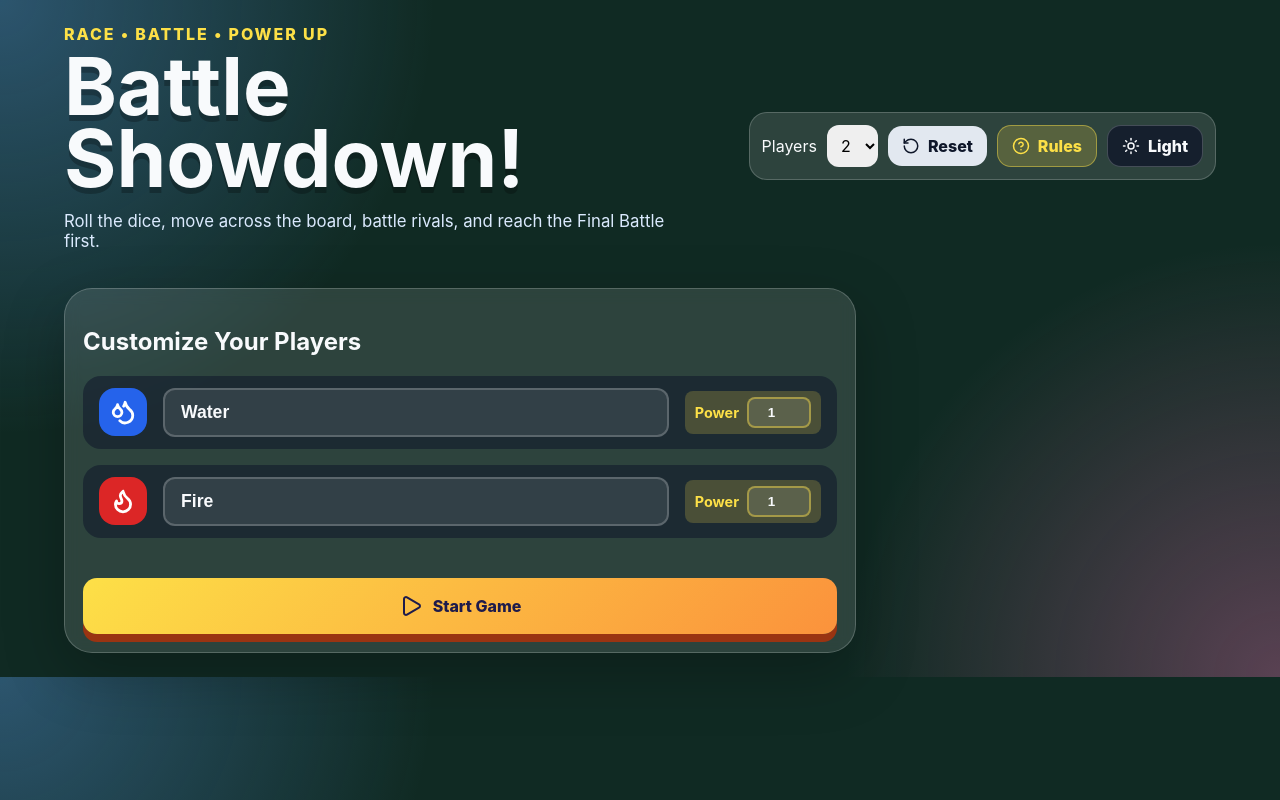
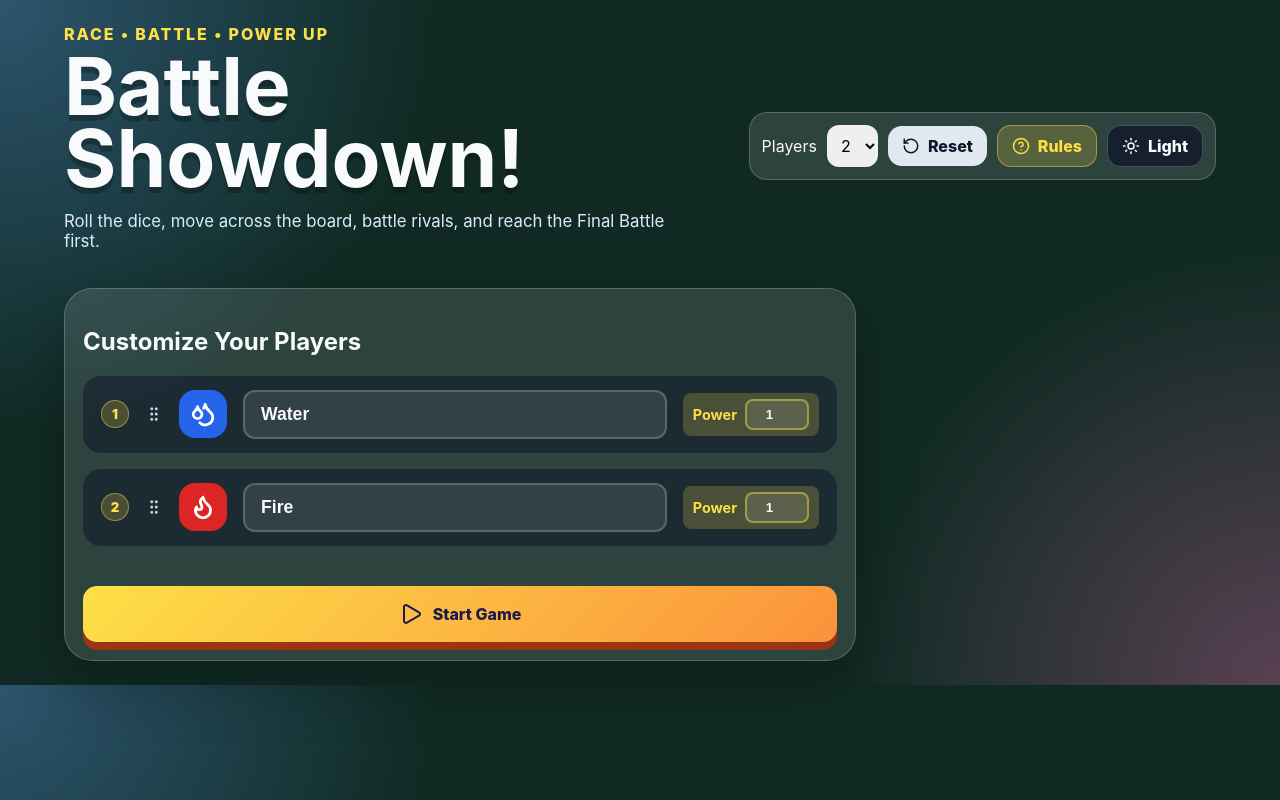
Before and after one commit to jwhite052/battle-showdown, a React (Vite) app: page / in a window 1280 px wide. Built offline with nearby package versions, Linux system fonts and the light colour scheme; the HTML template or start-up script is replaced by a standard one.

Commit message:
Add numbering

```diff
--- a/src/App.jsx
+++ b/src/App.jsx
@@ -1,5 +1,5 @@
 import React, { useEffect, useMemo, useRef, useState } from "react";
-import { Dice5, Swords, RotateCcw, Trophy, Sparkles, Play, Moon, Sun, Droplets, Flame, Zap, Leaf, HelpCircle, X } from "lucide-react";
+import { Dice5, Swords, RotateCcw, Trophy, Sparkles, Play, Moon, Sun, Droplets, Flame, Zap, Leaf, HelpCircle, X, GripVertical } from "lucide-react";
 import "./styles.css";
 
 const characters = [
@@ -8,6 +8,7 @@ const characters = [
   { id: "lightning", name: "Lightning", icon: Zap, power: 1, color: "#eab308" },
   { id: "leaf", name: "Leaf", icon: Leaf, power: 1, color: "#16a34a" },
 ];
+const defaultCharacterOrder = characters.map(c => c.id);
 
 const board = [
   "start", "normal", "battle", "boost", "normal", "trap",
@@ -38,8 +39,14 @@ const spaceLabels = {
   final: "FINISH"
 };
 
-function makePlayers(count, customNames = {}, customPowers = {}) {
-  return characters.slice(0, count).map((c) => ({
+function getOrderedCharacters(order = defaultCharacterOrder) {
+  return order
+    .map(id => characters.find(c => c.id === id))
+    .filter(Boolean);
+}
+
+function makePlayers(count, customNames = {}, customPowers = {}, playerOrder = defaultCharacterOrder) {
+  return getOrderedCharacters(playerOrder).slice(0, count).map((c) => ({
     ...c,
     customName: customNames[c.id] || c.name,
     power: customPowers[c.id] || 1,
@@ -120,7 +127,9 @@ export default function App() {
   const [customPowers, setCustomPowers] = useState(() =>
     Object.fromEntries(characters.map(c => [c.id, 1]))
   );
-  const [players, setPlayers] = useState(() => makePlayers(2, {}, Object.fromEntries(characters.map(c => [c.id, 1]))));
+  const [playerOrder, setPlayerOrder] = useState(defaultCharacterOrder);
+  const [draggedPlayerId, setDraggedPlayerId] = useState(null);
+  const [players, setPlayers] = useState(() => makePlayers(2, {}, Object.fromEntries(characters.map(c => [c.id, 1])), defaultCharacterOrder));
   const [current, setCurrent] = useState(0);
   const [dice, setDice] = useState(null);
   const [rolling, setRolling] = useState(false);
@@ -156,6 +165,7 @@ export default function App() {
     : null;
   const turnDisplayPlayer = battleRoller || currentPlayer;
   const turnLabel = battleRoller ? "Battle Turn" : "Current Turn";
+  const setupCharacters = useMemo(() => getOrderedCharacters(playerOrder), [playerOrder]);
 
   useEffect(() => {
     document.body.dataset.theme = theme;
@@ -235,7 +245,7 @@ export default function App() {
   }
 
   function reset(count = playerCount) {
-    setPlayers(makePlayers(count, customNames, customPowers));
+    setPlayers(makePlayers(count, customNames, customPowers, playerOrder));
     setCurrent(0);
     setDice(null);
     setMoving(false);
@@ -261,7 +271,7 @@ export default function App() {
   }
 
   function startGame() {
-    setPlayers(makePlayers(playerCount, customNames, customPowers));
+    setPlayers(makePlayers(playerCount, customNames, customPowers, playerOrder));
     setGameStarted(true);
     setIntroActive(true);
     setLog(["Game started!"]);
@@ -273,6 +283,22 @@ export default function App() {
 
   function updatePower(id, power) {
     setCustomPowers(prev => ({ ...prev, [id]: clampPower(power) }));
+  }
+
+  function reorderPlayers(targetId) {
+    if (!draggedPlayerId || draggedPlayerId === targetId) return;
+
+    setPlayerOrder(prev => {
+      const next = [...prev];
+      const fromIndex = next.indexOf(draggedPlayerId);
+      const toIndex = next.indexOf(targetId);
+      if (fromIndex === -1 || toIndex === -1) return prev;
+
+      const [moved] = next.splice(fromIndex, 1);
+      next.splice(toIndex, 0, moved);
+      return next;
+    });
+    setDraggedPlayerId(null);
   }
 
   function toggleTheme() {
@@ -622,7 +648,7 @@ export default function App() {
 
               <article>
                 <h3>Turn Order</h3>
-                <p>Players take turns in order. With 4 players, the order loops from player 1 to player 4, then back to player 1.</p>
+                <p>Players take turns in numbered order. Drag players on the setup screen before starting to change the order.</p>
               </article>
 
               <article>
@@ -749,8 +775,20 @@ export default function App() {
           <section className="panel board-panel">
             <h2>Customize Your Players</h2>
             <div className="name-setup">
-              {characters.slice(0, playerCount).map((c) => (
-                <div key={c.id} className="name-input-row">
+              {setupCharacters.slice(0, playerCount).map((c, index) => (
+                <div
+                  key={c.id}
+                  className={`name-input-row ${draggedPlayerId === c.id ? "dragging" : ""}`}
+                  draggable
+                  onDragStart={() => setDraggedPlayerId(c.id)}
+                  onDragOver={(e) => e.preventDefault()}
+                  onDrop={() => reorderPlayers(c.id)}
+                  onDragEnd={() => setDraggedPlayerId(null)}
+                >
+                  <span className="order-badge">{index + 1}</span>
+                  <span className="drag-handle" aria-label="Drag to reorder">
+                    <GripVertical size={18} />
+                  </span>
                   <div className="avatar" style={{ background: c.color }}>
                     <PlayerIcon player={c} />
                   </div>
@@ -872,6 +910,7 @@ export default function App() {
           <h2><Swords size={20}/> Players</h2>
           {players.map((p, index) => (
             <div className={`player ${index === current ? "active" : ""}`} key={p.id}>
+              <span className="order-badge">{index + 1}</span>
               <div className="avatar" style={{ background: p.color }}>
                 <PlayerIcon player={p} />
               </div>
--- a/src/styles.css
+++ b/src/styles.css
@@ -526,7 +526,7 @@ body[data-theme="light"] .modal-backdrop {
 
 .player {
   display: grid;
-  grid-template-columns: 48px 1fr auto;
+  grid-template-columns: 32px 48px 1fr auto;
   align-items: center;
   gap: 10px;
   background: var(--card-bg-soft);
@@ -538,6 +538,20 @@ body[data-theme="light"] .modal-backdrop {
 
 .player.active {
   border-color: var(--accent);
+}
+
+.order-badge {
+  width: 28px;
+  height: 28px;
+  display: grid;
+  place-items: center;
+  flex: 0 0 auto;
+  border-radius: 999px;
+  color: var(--accent-text);
+  background: var(--accent-soft);
+  border: 1px solid var(--accent-border);
+  font-size: .82rem;
+  font-weight: 1000;
 }
 
 .avatar {
@@ -855,6 +869,28 @@ body[data-theme="light"] .victory-layer {
   background: var(--card-bg-soft);
   border-radius: 18px;
   padding: 12px 16px;
+  border: 2px solid transparent;
+  cursor: grab;
+  transition: border-color .16s ease, opacity .16s ease, transform .16s ease;
+}
+
+.name-input-row:active {
+  cursor: grabbing;
+}
+
+.name-input-row.dragging {
+  opacity: .62;
+  transform: scale(.99);
+}
+
+.name-input-row:hover {
+  border-color: var(--accent-border);
+}
+
+.drag-handle {
+  display: grid;
+  place-items: center;
+  color: var(--card-text-muted);
 }
 
 .name-input {
```
Also changed, not shown: 5 other files (tests, documents, lock files or other folders).
